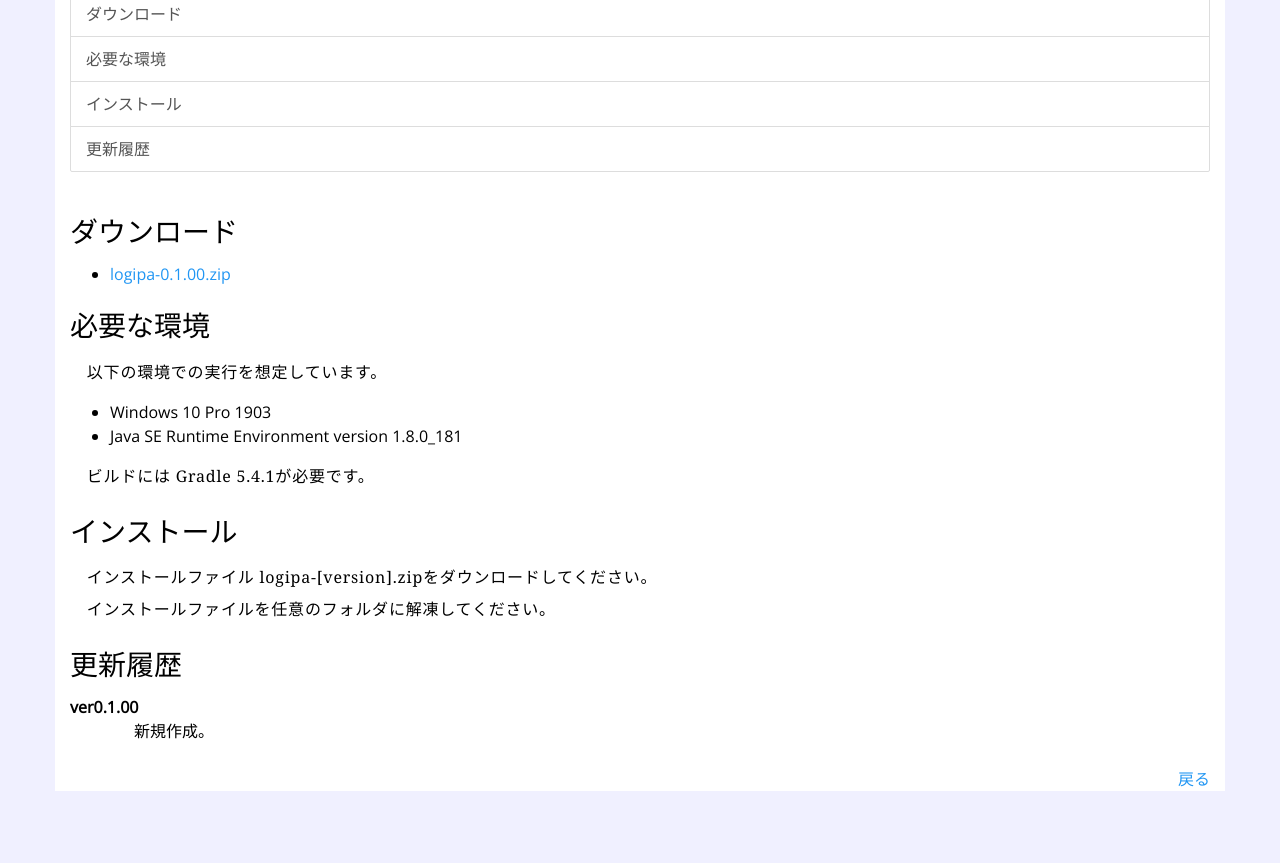
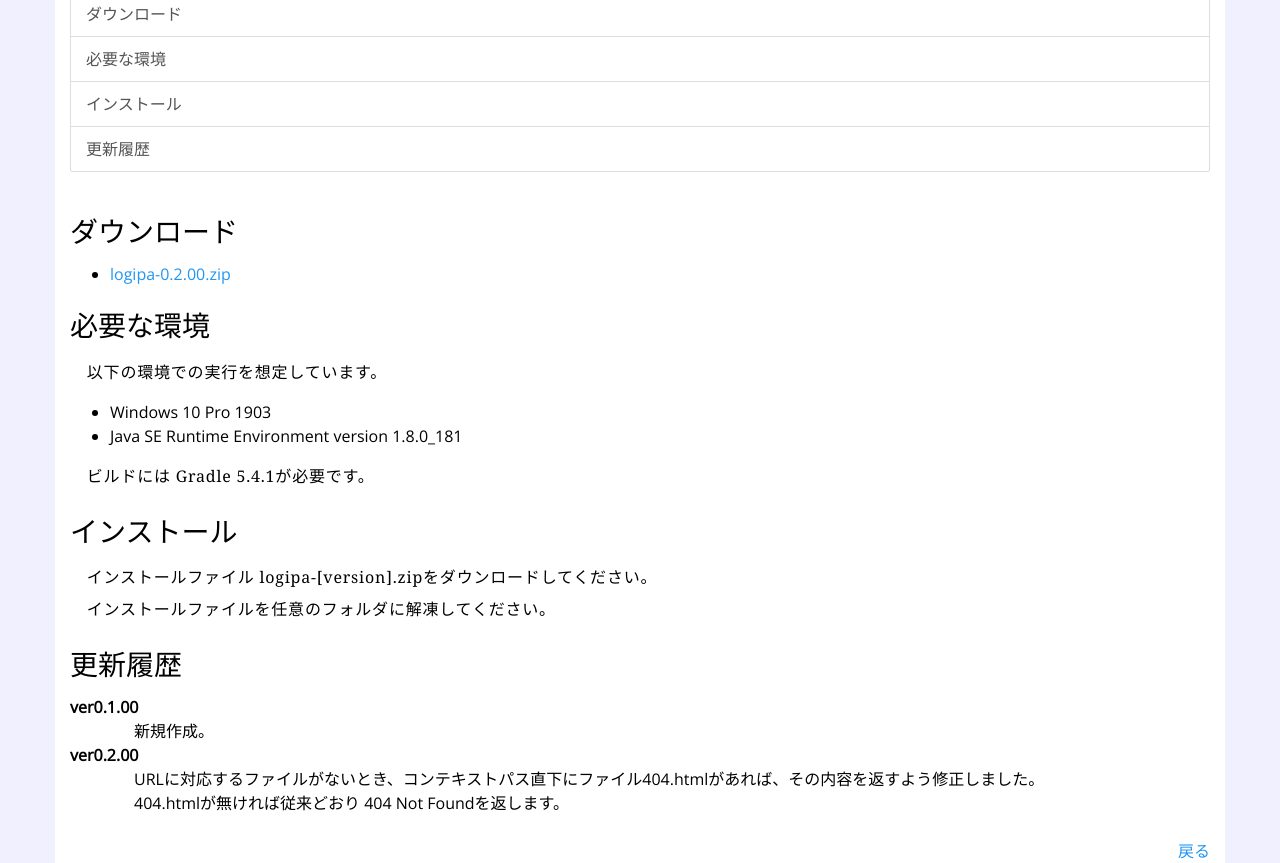
Before and after one commit to longfish801/logipa, a plain HTML site: page docs/release.html in a window 1280 px wide. Shown: the part 83-946 px from the top of the page. Before the commit the page ends 874 px from the top, so only its background shows below. Drawn offline with nearby package versions, Linux system fonts and the light colour scheme.

Commit message:
0.2.01 fix

```diff
--- a/docs/release.html
+++ b/docs/release.html
@@ -1,5 +1,6 @@
 <!DOCTYPE html>
 <html lang="ja">
+
 <head>
 	<meta charset="utf-8">
 	<meta http-equiv="X-UA-Compatible" content="IE=edge">
@@ -8,6 +9,7 @@
 	<link href="/logipa/_asset/style.css" rel="stylesheet">
 	<script src="/logipa/_asset/script.js"></script>
 </head>
+
 <body>
 
 	<header class="container">
@@ -25,7 +27,7 @@
 		<h2><a name="id2_1"></a>ダウンロード</h2>
 
 		<ul>
-<li><a href="release/logipa-0.1.00.zip">logipa-0.1.00.zip</a></li>
+			<li><a href="release/logipa-0.2.00.zip">logipa-0.2.00.zip</a></li>
 		</ul>
 
 		<h2><a name="id2_2"></a>必要な環境</h2>
@@ -41,7 +43,7 @@
 
 		<h2><a name="id2_3"></a>インストール</h2>
 
-<p>　インストールファイル logipa-[version].zipをダウンロードしてください。<br/>
+		<p>　インストールファイル logipa-[version].zipをダウンロードしてください。<br />
 			　インストールファイルを任意のフォルダに解凍してください。</p>
 
 		<h2><a name="id2_4"></a>更新履歴</h2>
@@ -49,6 +51,9 @@
 		<dl>
 			<dt>ver0.1.00</dt>
 			<dd>新規作成。</dd>
+			<dt>ver0.2.00</dt>
+			<dd>URLに対応するファイルがないとき、コンテキストパス直下にファイル404.htmlがあれば、その内容を返すよう修正しました。</dd>
+			<dd>404.htmlが無ければ従来どおり 404 Not Foundを返します。</dd>
 		</dl>
 	</article>
 
@@ -57,4 +62,5 @@
 	</footer>
 
 </body>
+
 </html>
```
Also changed, not shown: docs/groovydoc/io/github/longfish801/logipa/package-summary.html (+1 -1 lines), src/docs/release.txt, 1 other file. Lines whose indentation alone changed are shown as unchanged.
